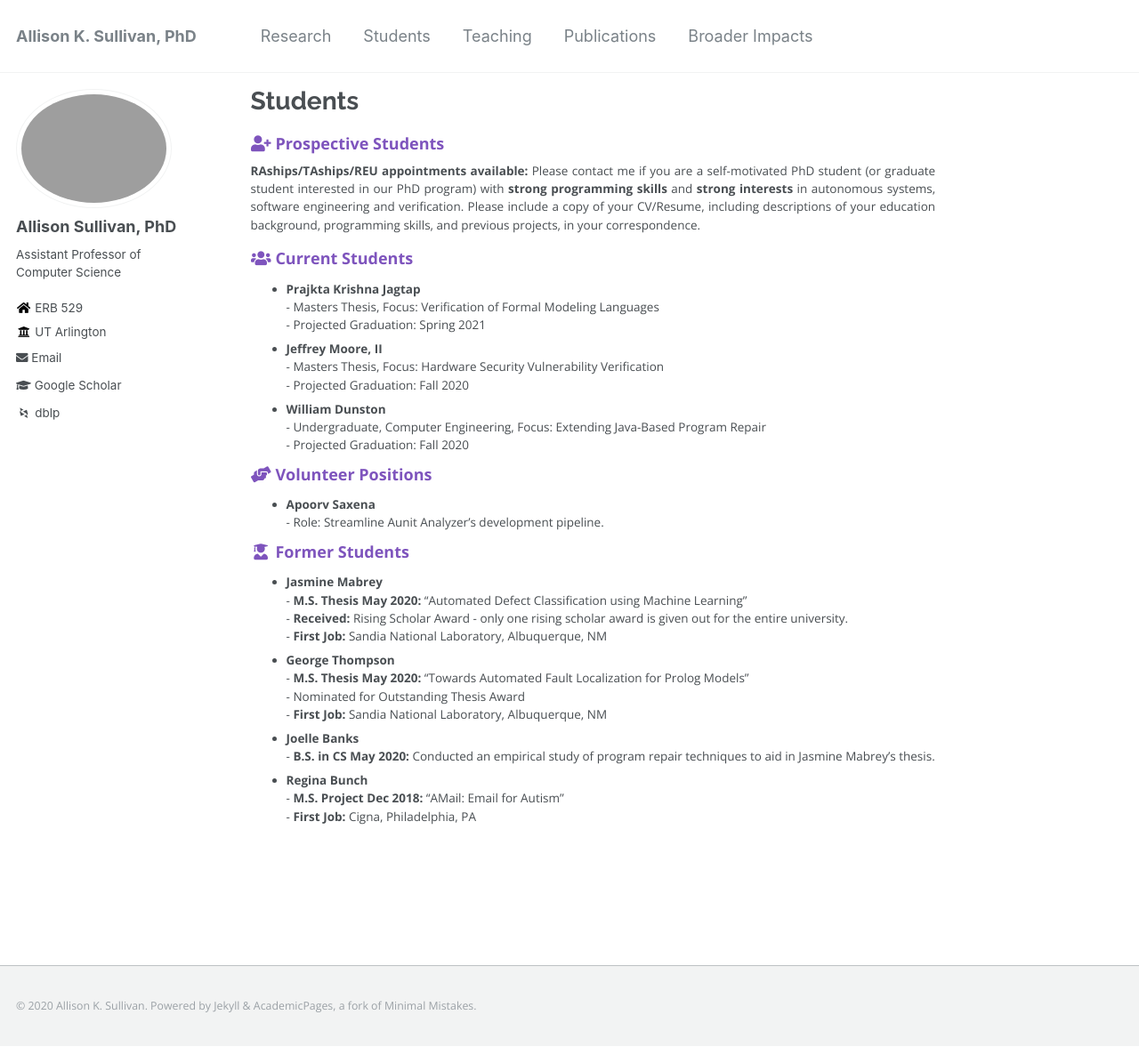
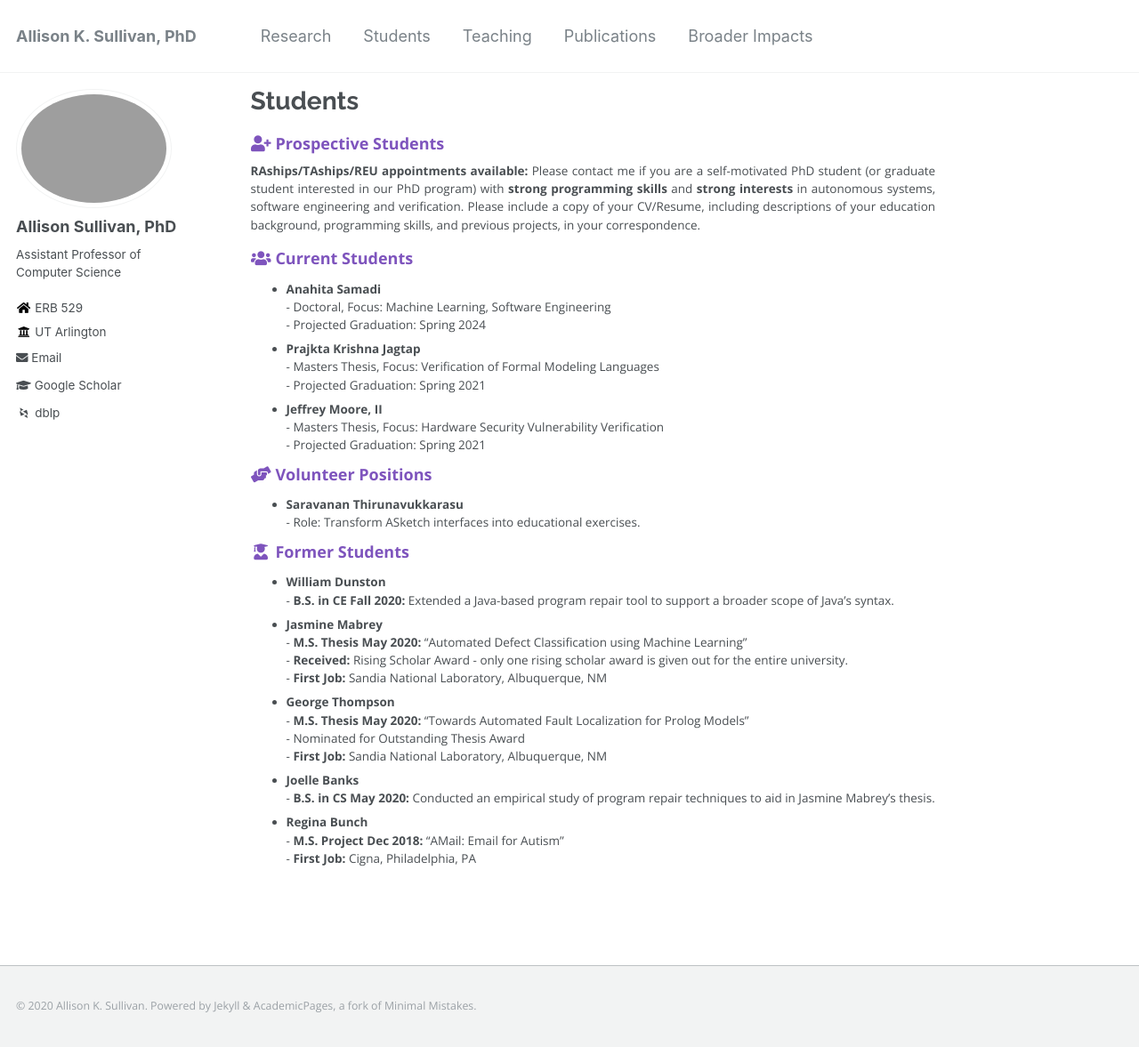
Before and after one commit to Allisonius/allisonius.github.io, a Jekyll site: the page built from _pages/students.md, in a window 1280 px wide and 1177 px high. Shown: the whole window at 89% size. Built offline with Jekyll 4.4.1, drawn with Linux system fonts in a browser that asks for light colours; some web fonts are replaced.

Commit message:
Update students.md

```diff
--- a/_pages/students.md
+++ b/_pages/students.md
@@ -9,14 +9,15 @@ author_profile: true
 **RAships/TAships/REU appointments available:** Please contact me if you are a self-motivated PhD student (or graduate student interested in our PhD program) with **strong programming skills** and **strong interests** in autonomous systems, software engineering and verification. Please include a copy of your CV/Resume, including descriptions of your education background, programming skills, and previous projects, in your correspondence.
 
 ### <i class="fa fa-fw fa-users" aria-hidden="true"></i> Current Students
+* **Anahita Samadi** <br> - Doctoral, Focus: Machine Learning, Software Engineering  <br> - Projected Graduation: Spring 2024
 * **Prajkta Krishna Jagtap** <br> - Masters Thesis, Focus: Verification of Formal Modeling Languages  <br> - Projected Graduation: Spring 2021
-* **Jeffrey Moore, II** <br> - Masters Thesis, Focus: Hardware Security Vulnerability Verification  <br> - Projected Graduation: Fall 2020
-* **William Dunston** <br> - Undergraduate, Computer Engineering, Focus: Extending Java-Based Program Repair <br> - Projected Graduation: Fall 2020
+* **Jeffrey Moore, II** <br> - Masters Thesis, Focus: Hardware Security Vulnerability Verification  <br> - Projected Graduation: Spring 2021
 
 ### <i class="fa fa-fw fa-hands-helping" aria-hidden="true"></i> Volunteer Positions
-* **Apoorv Saxena** <br> - Role: Streamline Aunit Analyzer's development pipeline.
+* **Saravanan Thirunavukkarasu** <br> - Role: Transform ASketch interfaces into educational exercises.
 
 ### <i class="fa fa-fw fa-user-graduate" aria-hidden="true"></i> Former Students
+* **William Dunston** <br> - **B.S. in CE Fall 2020:** Extended a Java-based program repair tool to support a broader scope of Java's syntax.
 * **Jasmine Mabrey** <br> - **M.S. Thesis May 2020:** "Automated Defect Classification using Machine Learning" <br> - **Received:** Rising Scholar Award - only one rising scholar award is given out for the entire university. <br> - **First Job:** Sandia National Laboratory, Albuquerque, NM
 * **George Thompson** <br> - **M.S. Thesis May 2020:** "Towards Automated Fault Localization for Prolog Models" <br> - Nominated for Outstanding Thesis Award <br> - **First Job:** Sandia National Laboratory, Albuquerque, NM
 * **Joelle Banks** <br> - **B.S. in CS May 2020:** Conducted an empirical study of program repair techniques to aid in Jasmine Mabrey's thesis.
```
